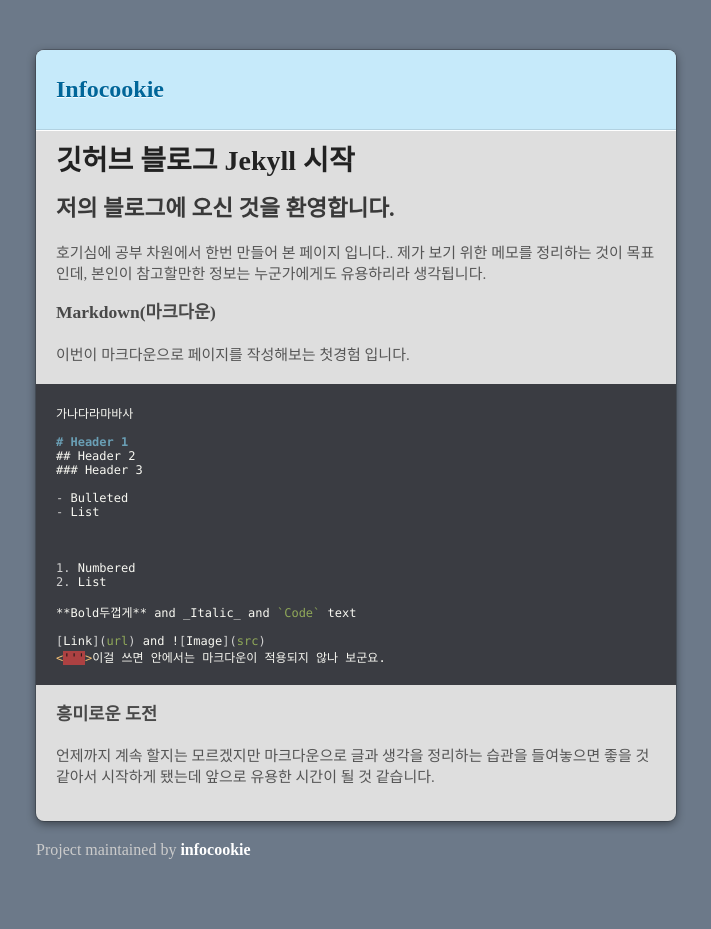
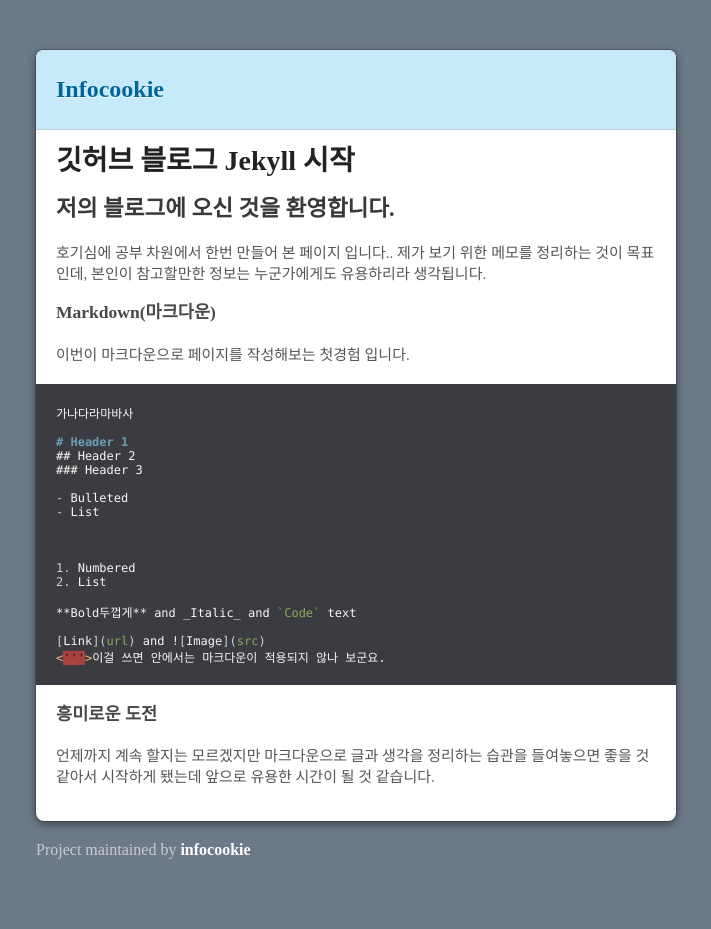
Before and after one commit to infocookie/Infocookie, a Jekyll site: the page built from index.md, in a window 1280 px wide. Shown: the whole page, without its empty margins (284-995 px from the left). Built offline with Jekyll 4.4.1, drawn with Linux system fonts in a browser that asks for light colours; our own code applies the rules of GitHub Pages for plain Markdown files; the repository's description, which GitHub fills in, is left out.

Commit message:
Update jekyll-theme-modernist.scss

```diff
--- a/_sass/jekyll-theme-modernist.scss
+++ b/_sass/jekyll-theme-modernist.scss
@@ -17,7 +17,7 @@ body {
 .wrapper {
   width:640px;
   margin:0 auto;
-  background:#DEDEDE;
+  background:#ffffff;
   border-radius: 8px;
   box-shadow: rgba(#000, 0.2) 0 0 0 1px, rgba(#000, 0.45) 0 3px 10px;
 }
```
